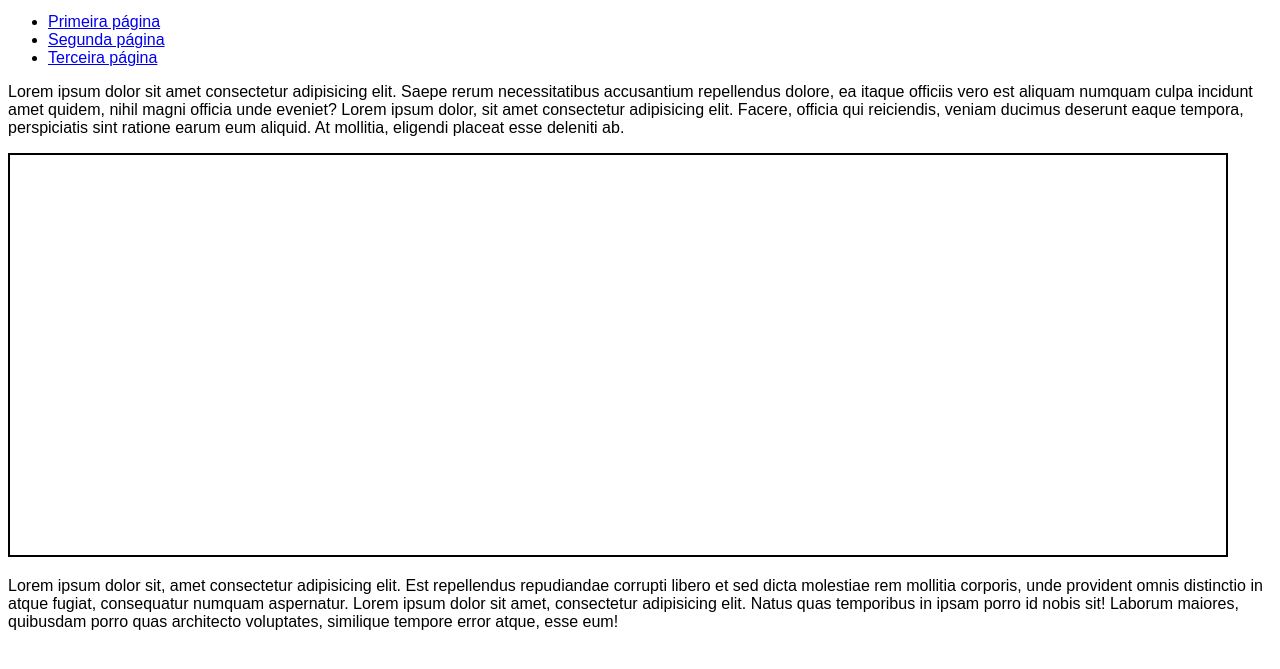
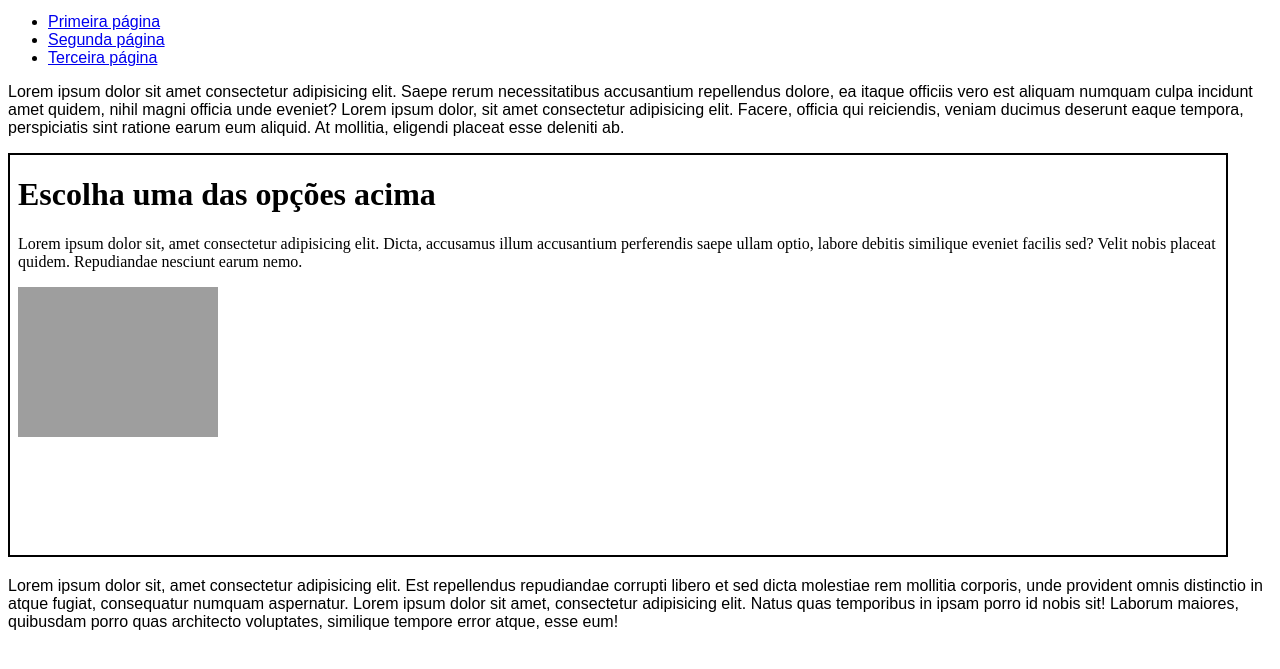
Before and after one commit to FlavioPonciano/html-css, a plain HTML site: page exercicios/ex024/iframe003.html in a window 1280 px wide. Shown: the part 119-788 px from the top of the page. Drawn offline with Linux system fonts and the light colour scheme.

Commit message:
adicionando mais recursos no iframe

```diff
--- a/exercicios/ex024/iframe003.html
+++ b/exercicios/ex024/iframe003.html
@@ -31,9 +31,15 @@
 
     <p>Lorem ipsum dolor sit amet consectetur adipisicing elit. Saepe rerum necessitatibus accusantium repellendus dolore, ea itaque officiis vero est aliquam numquam culpa incidunt amet quidem, nihil magni officia unde eveniet? Lorem ipsum dolor, sit amet consectetur adipisicing elit. Facere, officia qui reiciendis, veniam ducimus deserunt eaque tempora, perspiciatis sint ratione earum eum aliquid. At mollitia, eligendi placeat esse deleniti ab.</p>
 
-    <iframe id="tela" name="frame" src="" frameborder="0">
-        <p>Infelizmente seu navegador não é compatível com isso.</p>
-    </iframe>
+    <!--
+
+        Adicionando uma conteúdo no iframe utilizando srcdoc dentro fica tudo na mesma linha
+        **Utilizar somente aspas simples dentro do srcdoc pois ele já usa aspas duplas
+
+    -->
+        <iframe id="tela" name="frame"  srcdoc="<h1>Escolha uma das opções acima</h1> <p>Lorem ipsum dolor sit, amet consectetur adipisicing elit. Dicta, accusamus illum accusantium perferendis saepe ullam optio, labore debitis similique eveniet facilis sed? Velit nobis placeat quidem. Repudiandae nesciunt earum nemo.</p> <img src='imagens/imagem.png' width='200px'>">
+            <p>Infelizmente seu navegador não é compatível com isso.</p>
+        </iframe>
 
     <p>Lorem ipsum dolor sit, amet consectetur adipisicing elit. Est repellendus repudiandae corrupti libero et sed dicta molestiae rem mollitia corporis, unde provident omnis distinctio in atque fugiat, consequatur numquam aspernatur. Lorem ipsum dolor sit amet, consectetur adipisicing elit. Natus quas temporibus in ipsam porro id nobis sit! Laborum maiores, quibusdam porro quas architecto voluptates, similique tempore error atque, esse eum!</p>
 </body>
```
Also changed, not shown: 1 other file.
